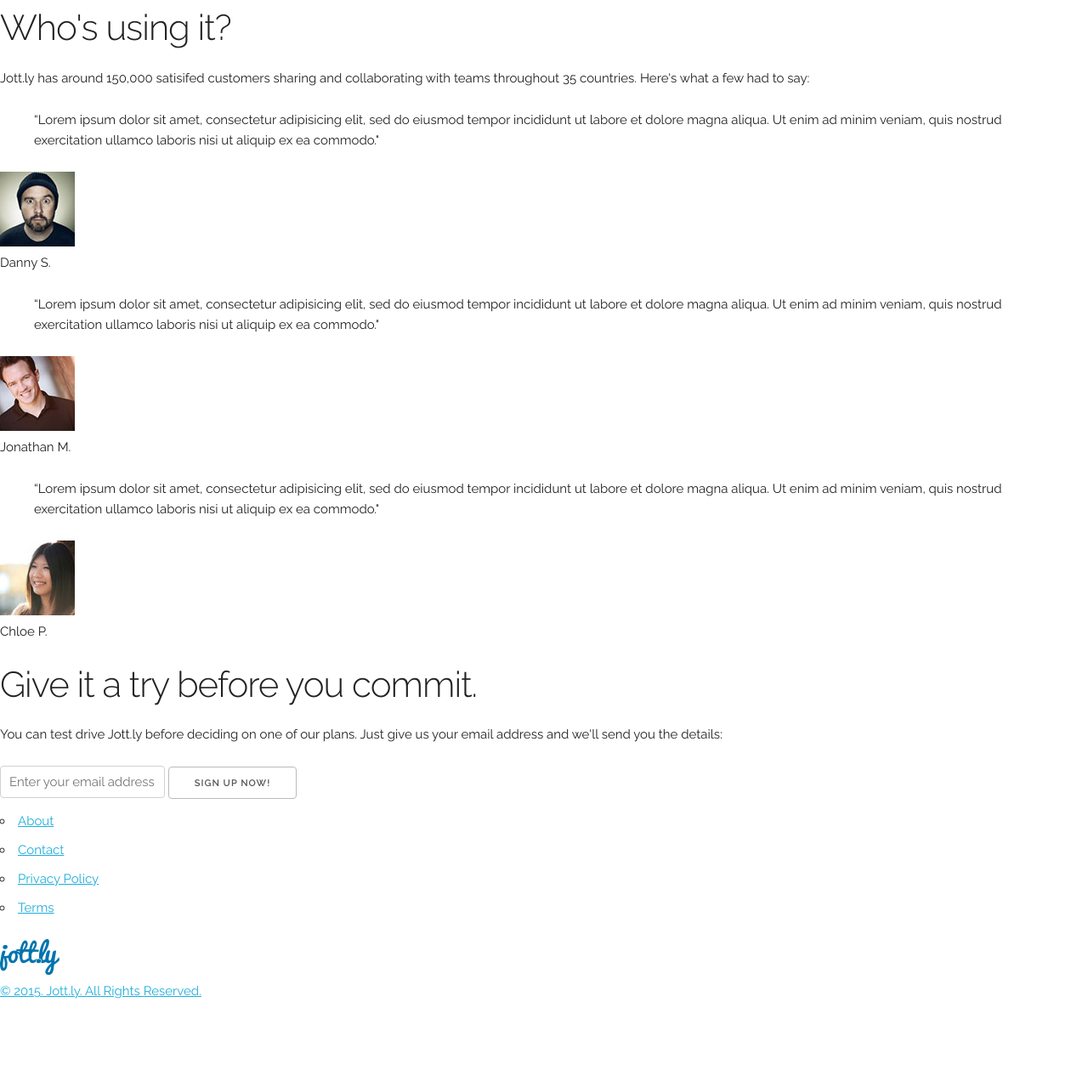
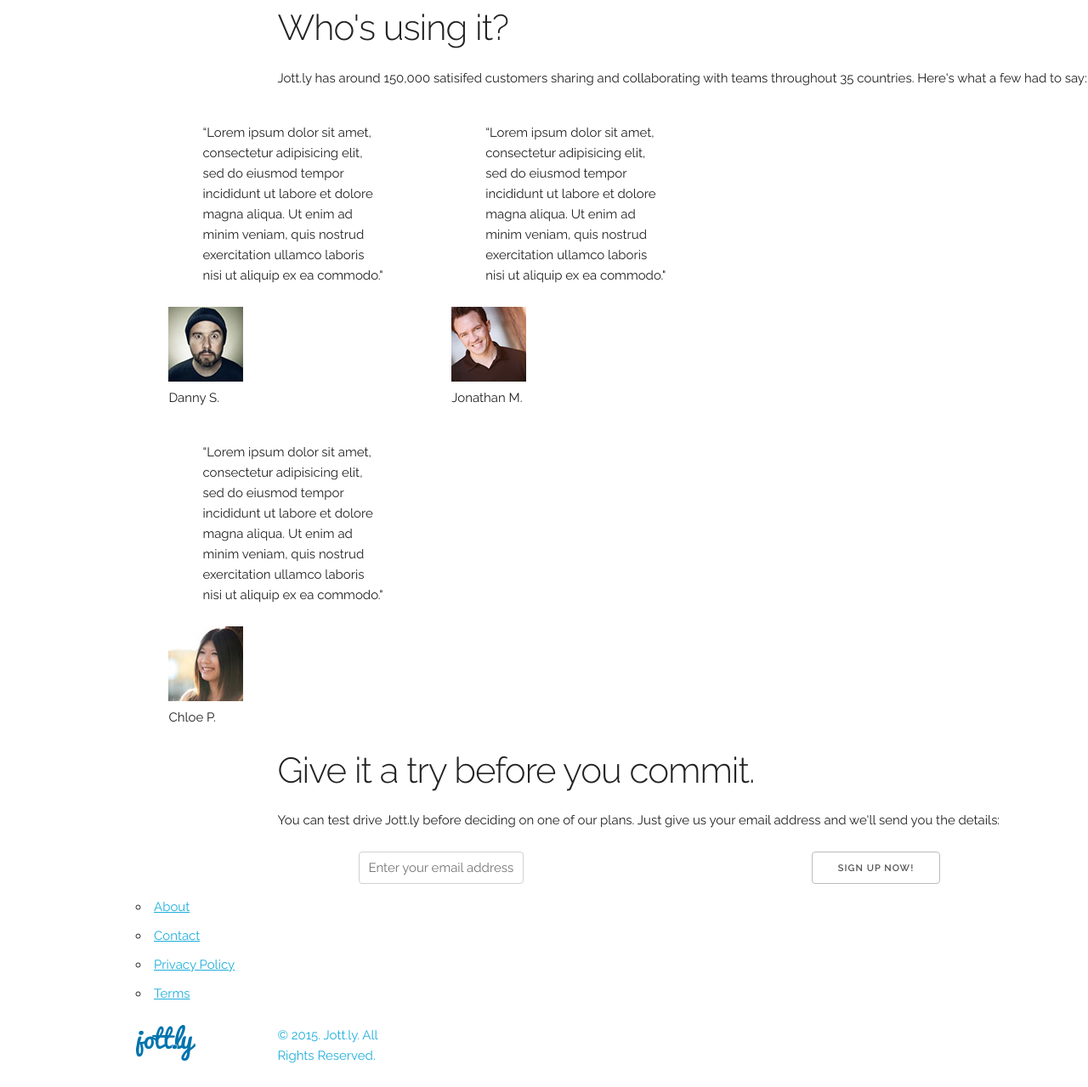
Before and after one commit to astridparisUX/Jottly-alt, a plain HTML site: page Jottly-alt/index.html in a window 1280 px wide. Shown: the part 2029-3308 px from the top of the page at 85% size. Before the commit the page ends 3232 px from the top, so only its background shows below. Drawn offline with Linux system fonts and the light colour scheme.

Commit message:
Completed section 11

```diff
--- a/Jottly-alt/index.html
+++ b/Jottly-alt/index.html
@@ -153,12 +153,16 @@
      <!-- TESTIMONIALS
     ================================= -->
     <div id="testimonials">
+      <div class="container">
+        <div class="twelve columns offset-by-two">
           <h2>
             Who's using it?
           </h2>
           <p>
             Jott.ly has around 150,000 satisifed customers sharing and collaborating with teams throughout 35 countries. Here's what a few had to say:
           </p>
+        </div>
+          <div class="one-third column">
             <blockquote>
               “Lorem ipsum dolor sit amet, consectetur adipisicing elit, sed do eiusmod tempor incididunt ut labore et dolore magna aliqua. Ut enim ad minim veniam, quis nostrud exercitation ullamco laboris nisi ut aliquip ex ea commodo."
             </blockquote>
@@ -168,7 +172,9 @@
                 Danny S.
               </p>
             </div>
+          </div>
 
+          <div class="one-third column">
             <blockquote>
               “Lorem ipsum dolor sit amet, consectetur adipisicing elit, sed do eiusmod tempor incididunt ut labore et dolore magna aliqua. Ut enim ad minim veniam, quis nostrud exercitation ullamco laboris nisi ut aliquip ex ea commodo."
             </blockquote>
@@ -178,7 +184,9 @@
                 Jonathan M.
               </p>
             </div>
+          </div>
 
+          <div class="one-third column">
             <blockquote>
               “Lorem ipsum dolor sit amet, consectetur adipisicing elit, sed do eiusmod tempor incididunt ut labore et dolore magna aliqua. Ut enim ad minim veniam, quis nostrud exercitation ullamco laboris nisi ut aliquip ex ea commodo."
             </blockquote>
@@ -189,23 +197,39 @@
               </p>
             </div>
           </div>
+      </div>
+    </div>
 
     <!-- CTA
     ================================= -->
     <div id="action">
+      <div class="container">
+        <div class="twelve columns offset-by-two">
           <h2>
             Give it a try before you commit.
           </h2>
           <p>
             You can test drive Jott.ly before deciding on one of our plans. Just give us your email address and we'll send you the details:
           </p>
+          <div class="container">
+            <div class="row">
+              <div class="eight columns alpha">
                 <input type="text" placeholder="Enter your email address">
+              </div>
+              <div class="four columns omega">
                 <button type="submit">Sign Up Now!</button>
+              </div>
+            </div>
+          </div>
+        </div>
+      </div>
     </div>
 
     <!-- FOOTER
     ================================= -->
     <div id="footer">
+      <div class="container">
+        <div class="twelve columns">
         <nav>
           <ul>
             <li><a href="#">About</li>
@@ -214,11 +238,20 @@
             <li><a href="#">Terms</li>
           </ul>
         </nav>
-      <img src="images/small_logo.png">
+      </div>
+
+      <div class="two columns">
+        <img src="images/small_logo.png" alt="Jottly logo">
+      </div>
+
+      <div class="two columns">
         <p>
           &copy; 2015. Jott.ly. All Rights Reserved.
         </p>
       </div>
 
+      </div>
+    </div>
+
 </body>
 </html>
```
Lines whose indentation alone changed are shown as unchanged.
